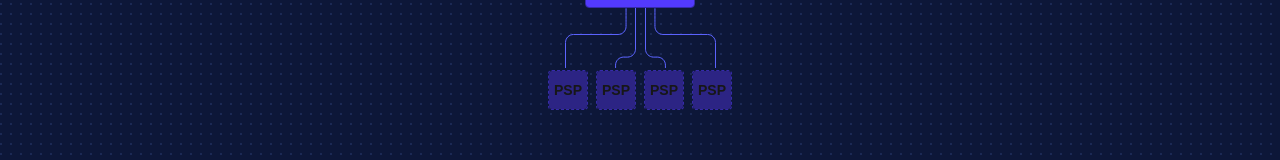
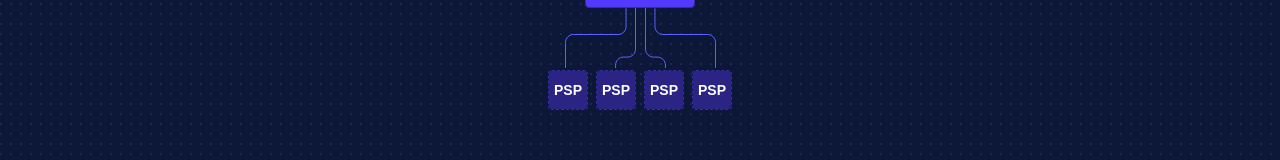
Before and after one commit to Kan2003/pragetx, a Next.js app: page /task2 in a window 1280 px wide. Shown: the part 431-591 px from the top of the page. Built offline with nearby package versions, Linux system fonts and the light colour scheme; a web font is replaced by a local one.

Commit message:
Add text color to ConnectionAnimation component for better visibility

```diff
--- a/src/component/ConnectionAnimation.tsx
+++ b/src/component/ConnectionAnimation.tsx
@@ -103,7 +103,7 @@ export default function ConnectionAnimation() {
         {[0, 1, 2, 3].map((index) => (
           <div
             key={index}
-            className="border border-dashed border-[#362baa] w-10 h-10 rounded-sm overflow-hidden flex items-center justify-center"
+            className="border text-white border-dashed border-[#362baa] w-10 h-10 rounded-sm overflow-hidden flex items-center justify-center"
           >
             <p
               style={animDiv(
```
